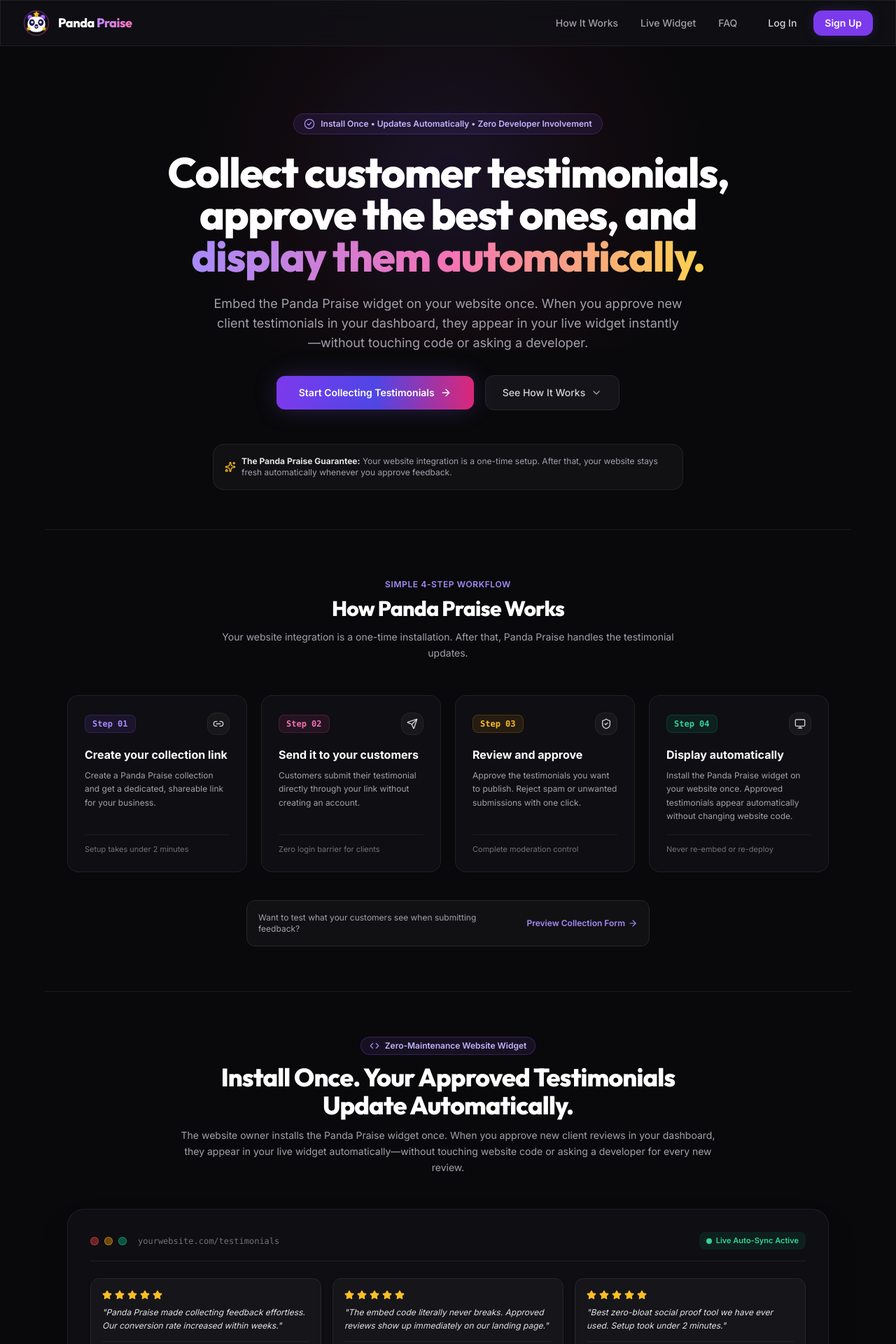
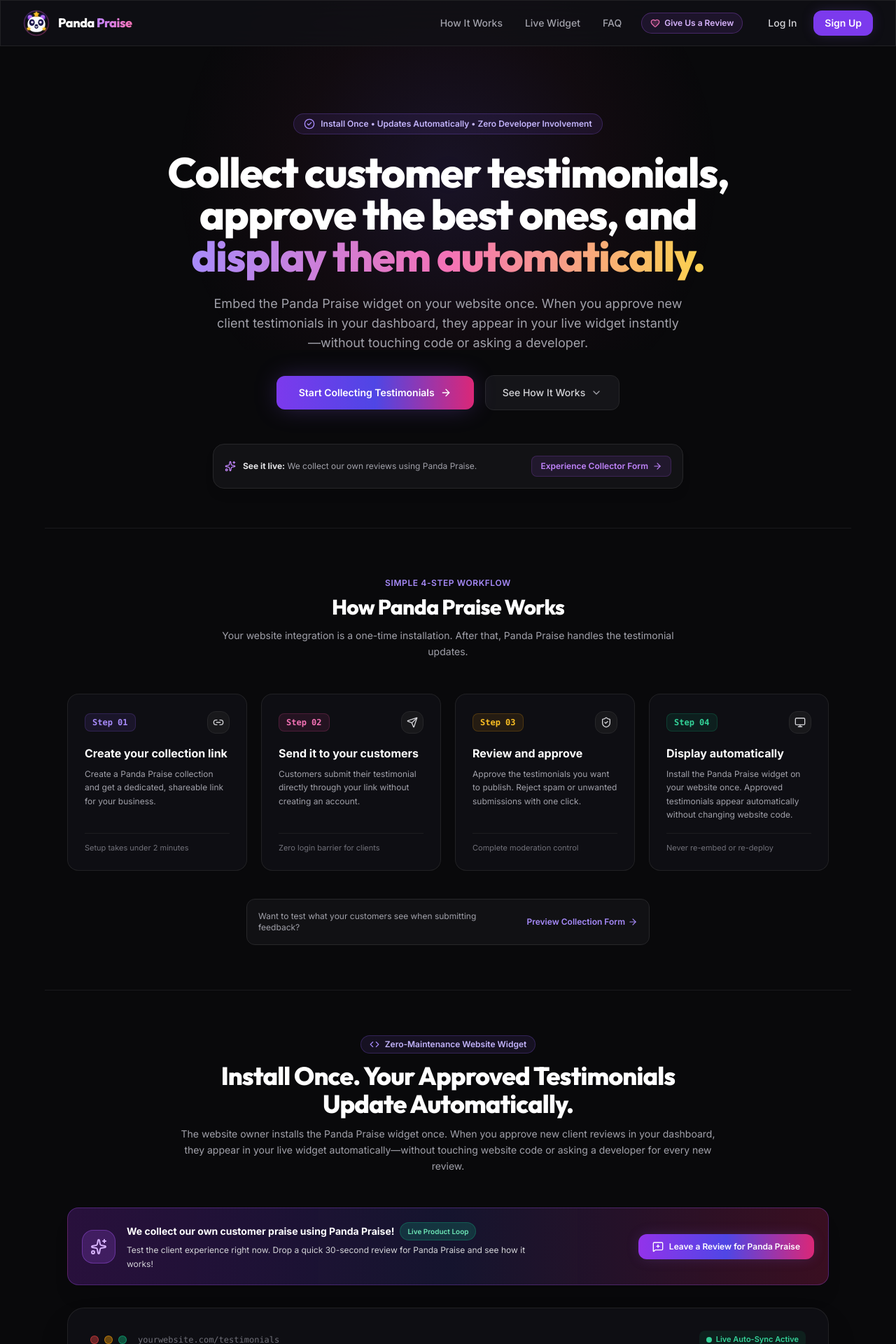
Before and after one commit to greetingsgopal-hub/testimonial-collector-dashboard, a React (Vite) app: page / in a window 1280 px wide. Shown: the top 1920 px of the page at 70% size. Built offline with nearby package versions, Linux system fonts and the light colour scheme; no server answers.

Commit message:
feat: add live Panda Praise testimonial collection and dogfooding showcase on landing page

```diff
--- a/src/lib/storage/localStorageAdapter.ts
+++ b/src/lib/storage/localStorageAdapter.ts
@@ -244,14 +244,21 @@ export class LocalStorageAdapter implements StorageAdapter {
       }
     }
     const demoForm = await this.getCollectionForm('proj-demo-1');
-    if (demoForm && (demoForm.publicSlug === publicSlug || publicSlug === 'pulse-feedback')) {
+    if (demoForm && (demoForm.publicSlug === publicSlug || publicSlug === 'pulse-feedback' || publicSlug === 'pandapraise-feedback' || publicSlug === 'pandapraise')) {
+      const isPandaPraise = publicSlug === 'pandapraise-feedback' || publicSlug === 'pandapraise';
       return {
-        form: demoForm,
+        form: {
+          ...demoForm,
+          title: isPandaPraise ? 'Share Your Experience with Panda Praise' : demoForm.title,
+          description: isPandaPraise
+            ? 'Help other founders and creators discover how Panda Praise automates testimonial collection and social publishing.'
+            : demoForm.description,
+        },
         project: {
           id: 'proj-demo-1',
           workspaceId: 'ws-demo-1',
-          name: 'Pulse AI Product',
-          slug: 'pulse-ai',
+          name: isPandaPraise ? 'Panda Praise' : 'Pulse AI Product',
+          slug: isPandaPraise ? 'pandapraise' : 'pulse-ai',
           createdAt: demoForm.createdAt,
         }
       };
--- a/src/pages/LandingPage.tsx
+++ b/src/pages/LandingPage.tsx
@@ -11,7 +11,9 @@ import {
   Monitor,
   Play,
   Star,
-  Code
+  Code,
+  Heart,
+  MessageSquarePlus
 } from 'lucide-react';
 import { useAuth } from '../context/AuthContext';
 import { usePageSeo } from '../lib/seo';
@@ -108,6 +110,15 @@ export const LandingPage = () => {
               FAQ
             </button>
 
+            <Link
+              to="/c/pandapraise-feedback"
+              className="inline-flex items-center gap-1.5 px-3 py-1.5 rounded-full bg-purple-500/10 hover:bg-purple-500/20 text-purple-300 border border-purple-500/30 text-xs font-semibold transition-all hover:scale-105 ml-1"
+              title="Leave a real customer testimonial for Panda Praise"
+            >
+              <Heart className="w-3.5 h-3.5 text-pink-400 fill-pink-400/20" />
+              <span>Give Us a Review</span>
+            </Link>
+
             {user ? (
               <Link
                 to="/dashboard"
@@ -182,12 +193,21 @@ export const LandingPage = () => {
           </button>
         </div>
 
-        {/* Commercial Banner */}
-        <div className="mt-12 p-4 rounded-2xl bg-zinc-900/60 border border-zinc-800/80 max-w-2xl mx-auto text-xs text-zinc-400 flex items-center justify-center gap-2 text-center sm:text-left">
-          <Sparkles className="w-4 h-4 text-amber-400 shrink-0 hidden sm:block" />
-          <span>
-            <strong className="text-zinc-200">The Panda Praise Guarantee:</strong> Your website integration is a one-time setup. After that, your website stays fresh automatically whenever you approve feedback.
-          </span>
+        {/* Commercial Banner with Live Dogfooding Callout */}
+        <div className="mt-12 p-4 sm:p-4.5 rounded-2xl bg-zinc-900/70 border border-zinc-800 max-w-2xl mx-auto text-xs text-zinc-400 flex flex-col sm:flex-row items-center justify-between gap-3 text-center sm:text-left shadow-lg">
+          <div className="flex items-center gap-2.5">
+            <Sparkles className="w-4 h-4 text-purple-400 shrink-0 hidden sm:block" />
+            <span>
+              <strong className="text-zinc-200">See it live:</strong> We collect our own reviews using Panda Praise.
+            </span>
+          </div>
+          <Link
+            to="/c/pandapraise-feedback"
+            className="text-purple-400 hover:text-purple-300 font-semibold flex items-center gap-1.5 shrink-0 hover:underline px-3 py-1.5 rounded-lg bg-purple-500/10 border border-purple-500/20 transition-colors"
+          >
+            <span>Experience Collector Form</span>
+            <ArrowRight className="w-3.5 h-3.5" />
+          </Link>
         </div>
       </section>
 
@@ -327,6 +347,33 @@ export const LandingPage = () => {
           <p className="text-sm text-zinc-400 mt-3 leading-relaxed">
             The website owner installs the Panda Praise widget once. When you approve new client reviews in your dashboard, they appear in your live widget automatically—without touching website code or asking a developer for every new review.
           </p>
+        </div>
+
+        {/* Real-World Dogfooding Showcase Banner */}
+        <div className="mb-8 p-5 rounded-2xl bg-gradient-to-r from-purple-900/40 via-indigo-900/30 to-pink-900/40 border border-purple-500/30 flex flex-col sm:flex-row items-center justify-between gap-4 text-center sm:text-left shadow-xl">
+          <div className="flex items-center gap-4">
+            <div className="w-12 h-12 rounded-2xl bg-purple-500/20 border border-purple-500/40 flex items-center justify-center shrink-0">
+              <Sparkles className="w-6 h-6 text-purple-300" />
+            </div>
+            <div>
+              <div className="text-sm font-bold text-white flex flex-wrap items-center justify-center sm:justify-start gap-2">
+                <span>We collect our own customer praise using Panda Praise!</span>
+                <span className="px-2.5 py-0.5 rounded-full bg-emerald-500/20 text-emerald-300 text-[10px] font-semibold border border-emerald-500/30">
+                  Live Product Loop
+                </span>
+              </div>
+              <p className="text-xs text-zinc-300 mt-1 max-w-xl leading-relaxed">
+                Test the client experience right now. Drop a quick 30-second review for Panda Praise and see how it works!
+              </p>
+            </div>
+          </div>
+          <Link
+            to="/c/pandapraise-feedback"
+            className="shrink-0 px-5 py-2.5 rounded-xl bg-gradient-to-r from-purple-600 via-indigo-600 to-pink-600 hover:from-purple-500 hover:to-pink-500 text-white font-semibold text-xs shadow-glow-sm flex items-center gap-2 transition-all hover:scale-105"
+          >
+            <MessageSquarePlus className="w-4 h-4" />
+            <span>Leave a Review for Panda Praise</span>
+          </Link>
         </div>
 
         {/* Live Widget Mockup Frame */}
@@ -551,6 +598,9 @@ export const LandingPage = () => {
             <Link to="/terms" className="hover:text-zinc-300 transition-colors">
               Terms
             </Link>
+            <Link to="/c/pandapraise-feedback" className="text-pink-400 hover:text-pink-300 font-medium transition-colors">
+              Leave a Review
+            </Link>
             <Link to="/login" className="hover:text-zinc-300 transition-colors">
               Log In
             </Link>
```
